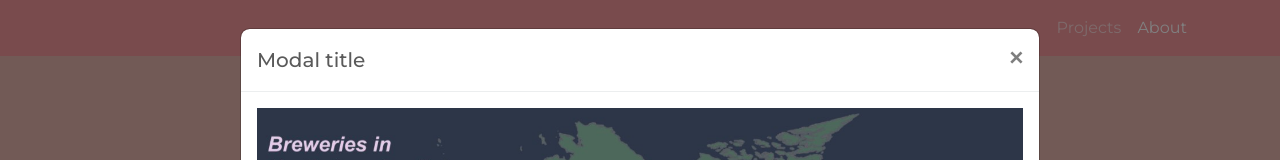
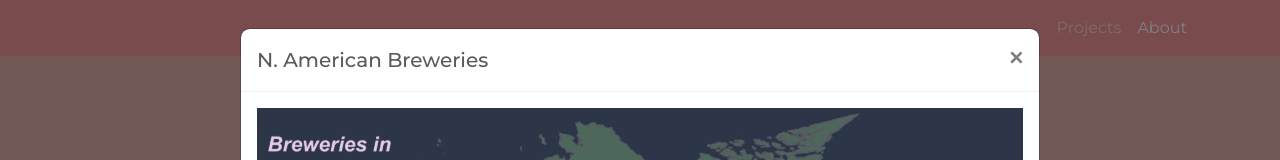
Before and after one commit to RCRamsey/rcramsey.github.io, a plain HTML site: page index.html in a window 1280 px wide. Both pictures are taken after a click on the link 355 px from the left and 572 px from the top of the page. Shown: the top 160 px of the page. Drawn offline with Linux system fonts and the light colour scheme.

Commit message:
add modal title

```diff
--- a/index.html
+++ b/index.html
@@ -67,7 +67,7 @@
     <div class="modal-dialog modal-lg">
       <div class="modal-content">
         <div class="modal-header">
-          <h5 class="modal-title" id="exampleModalLabel">Modal title</h5>
+          <h5 class="modal-title" id="exampleModalLabel">N. American Breweries</h5>
           <button type="button" class="close" data-dismiss="modal" aria-label="Close">
             <span aria-hidden="true">&times;</span>
           </button>
```
